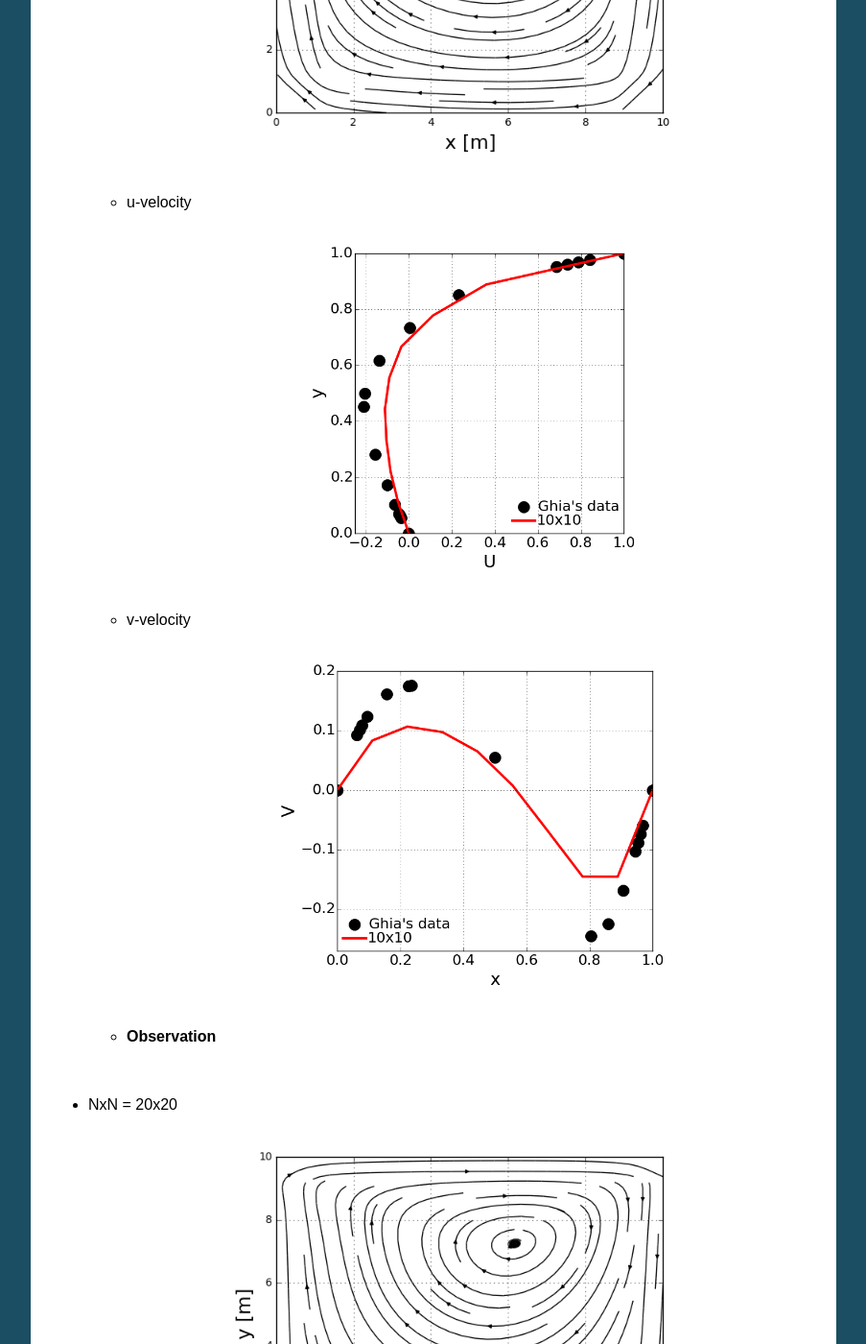
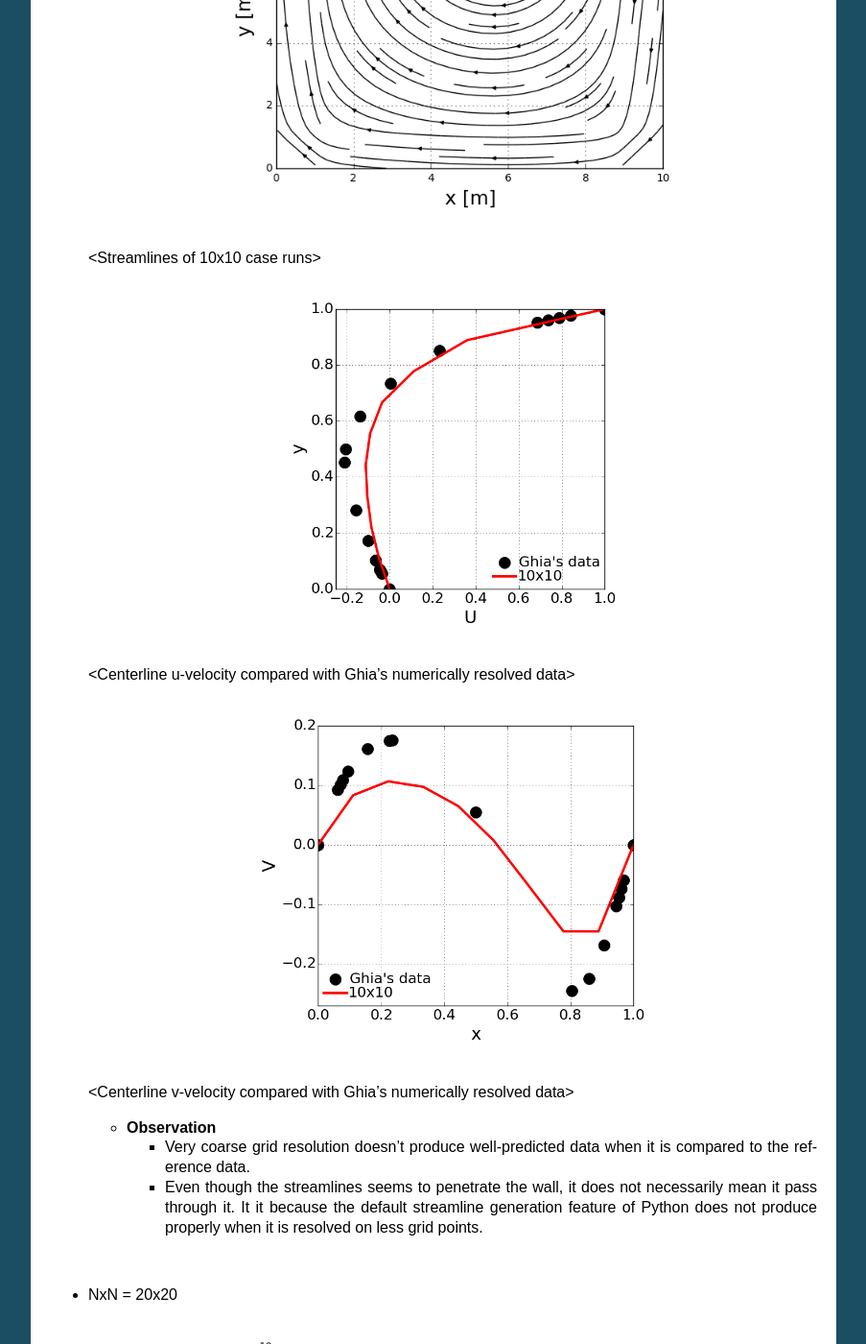
Before and after one commit to sayop/CFM04, a Sphinx documentation site: the page built from docs/source/Results/bc/contents.rst, in a window 1280 px wide and 1400 px high, scrolled down 522 px. Shown: the whole window at 96% size, without its empty margins (198-1101 px from the left). Built offline with Sphinx 7.4.7, drawn with Linux system fonts in a browser that asks for light colours; pages that are not in the unit, such as notebooks, are missing from menus; some of the changed text lies outside the part shown.

Commit message:
add comments

```diff
--- a/docs/source/Results/bc/contents.rst
+++ b/docs/source/Results/bc/contents.rst
@@ -9,23 +9,32 @@ Consider the case when :math:`H=W` (a square cavity). Here, the Reynolds number,
  Re = 100
 ---------
 
+In this test, the lid cavity's velocity is set to make the Reynolds number set to 100. To see the qualitative effect of different grid spacing, four different grid resolution conditions is employed and compared together in this page.
+
 - NxN = 10x10
 
   .. figure:: ./images/Re100/strm_10x10.png
      :scale: 80%
 
-  - u-velocity
-
-    .. figure:: ./images/Re100/uVel_10x10.png
-       :scale: 60%
-
-  - v-velocity
-
-    .. figure:: ./images/Re100/vVel_10x10.png
-       :scale: 60%
+  <Streamlines of 10x10 case runs>
 
 
+  .. figure:: ./images/Re100/uVel_10x10.png
+     :scale: 60%
+
+  <Centerline u-velocity compared with Ghia's numerically resolved data>
+
+
+  .. figure:: ./images/Re100/vVel_10x10.png
+     :scale: 60%
+
+  <Centerline v-velocity compared with Ghia's numerically resolved data>
+
   - **Observation**
+
+    - Very coarse grid resolution doesn't produce well-predicted data when it is compared to the reference data.
+    - Even though the streamlines seems to penetrate the wall, it does not necessarily mean it pass through it. It it because the default streamline generation feature of Python does not produce properly when it is resolved on less grid points.
+
 
 |
 
@@ -34,19 +43,22 @@ Consider the case when :math:`H=W` (a square cavity). Here, the Reynolds number,
   .. figure:: ./images/Re100/strm_20x20.png
      :scale: 80%
 
-  - u-velocity
+  <Streamlines of 20x20 case runs>
 
-    .. figure:: ./images/Re100/uVel_20x20.png
-       :scale: 60%
+  .. figure:: ./images/Re100/uVel_20x20.png
+     :scale: 60%
 
-  - v-velocity
+  <Centerline u-velocity compared with Ghia's numerically resolved data>
 
-    .. figure:: ./images/Re100/vVel_20x20.png
-       :scale: 60%
+  .. figure:: ./images/Re100/vVel_20x20.png
+     :scale: 60%
 
+  <Centerline v-velocity compared with Ghia's numerically resolved data>
 
   - **Observation**
 
+    - Denser grid resolution tends to produce better results. The resolved u and v velocities look closer to the reference data.
+    - Compared to 10x10 case, the streamline produced with denser grid resolution looks more physically reasonable.
 
 
 
@@ -58,15 +70,17 @@ Consider the case when :math:`H=W` (a square cavity). Here, the Reynolds number,
   .. figure:: ./images/Re100/strm_40x40.png
      :scale: 80%
 
-  - u-velocity
+  <Streamlines of 40x40 case runs>
 
-    .. figure:: ./images/Re100/uVel_40x40.png
-       :scale: 60%
+  .. figure:: ./images/Re100/uVel_40x40.png
+     :scale: 60%
 
-  - v-velocity
+  <Centerline u-velocity compared with Ghia's numerically resolved data>
 
-    .. figure:: ./images/Re100/vVel_40x40.png
-       :scale: 60%
+  .. figure:: ./images/Re100/vVel_40x40.png
+     :scale: 60%
+
+  <Centerline v-velocity compared with Ghia's numerically resolved data>
 
 
 - NxN = 60x60
@@ -74,19 +88,22 @@ Consider the case when :math:`H=W` (a square cavity). Here, the Reynolds number,
   .. figure:: ./images/Re100/strm_60x60.png
      :scale: 80%
 
-  - u-velocity
+  <Streamlines of 60x60 case runs>
 
-    .. figure:: ./images/Re100/uVel_60x60.png
-       :scale: 60%
+  .. figure:: ./images/Re100/uVel_60x60.png
+     :scale: 60%
 
-  - v-velocity
+  <Centerline u-velocity compared with Ghia's numerically resolved data>
 
-    .. figure:: ./images/Re100/vVel_60x60.png
-       :scale: 60%
+  .. figure:: ./images/Re100/vVel_60x60.png
+     :scale: 60%
 
+  <Centerline v-velocity compared with Ghia's numerically resolved data>
 
   - **Observation**
 
+    - Having resolution of 60x60 makes finally the resolved data looks very close to the reference data.
+    - We observed the denser grid size produces the more well-matching data with reference data.
 
 
 
```
Also changed, not shown: docs/source/Results/a/contents.rst (+9 -15 lines), 16 other files.
